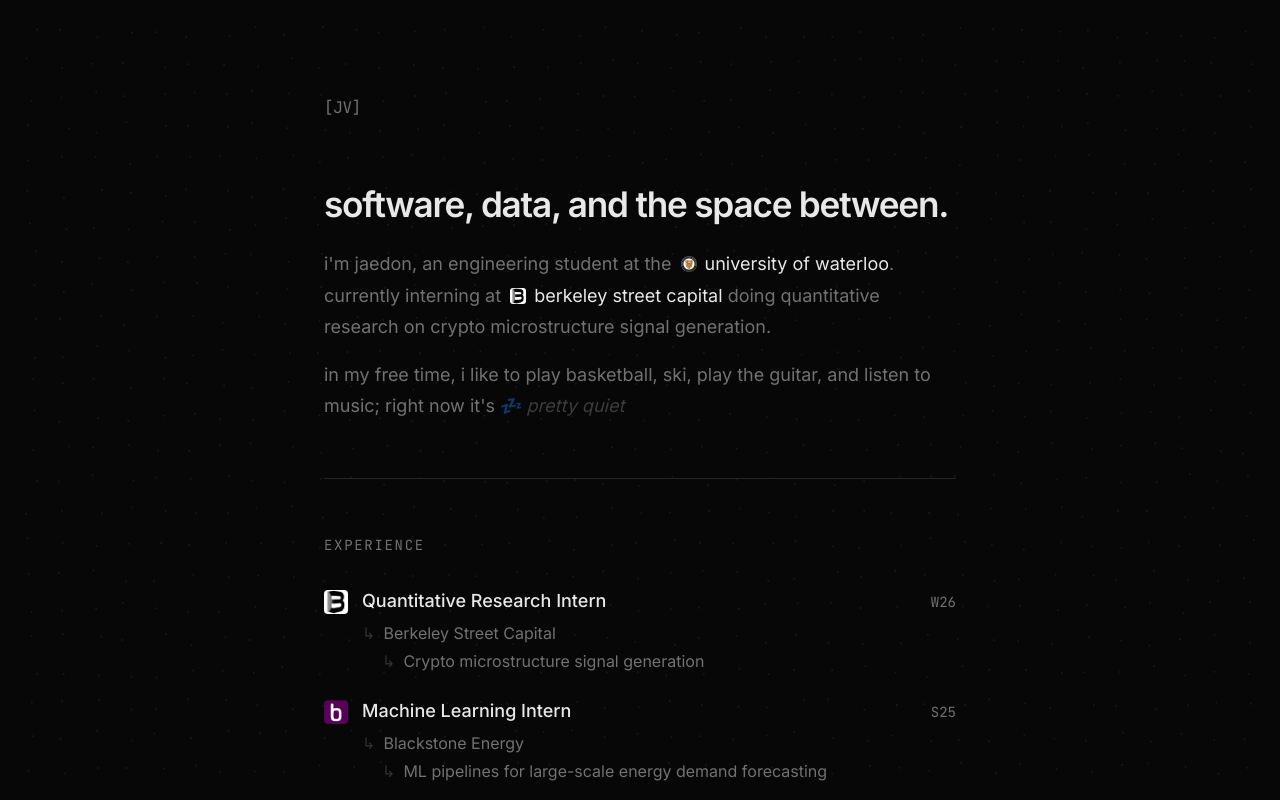
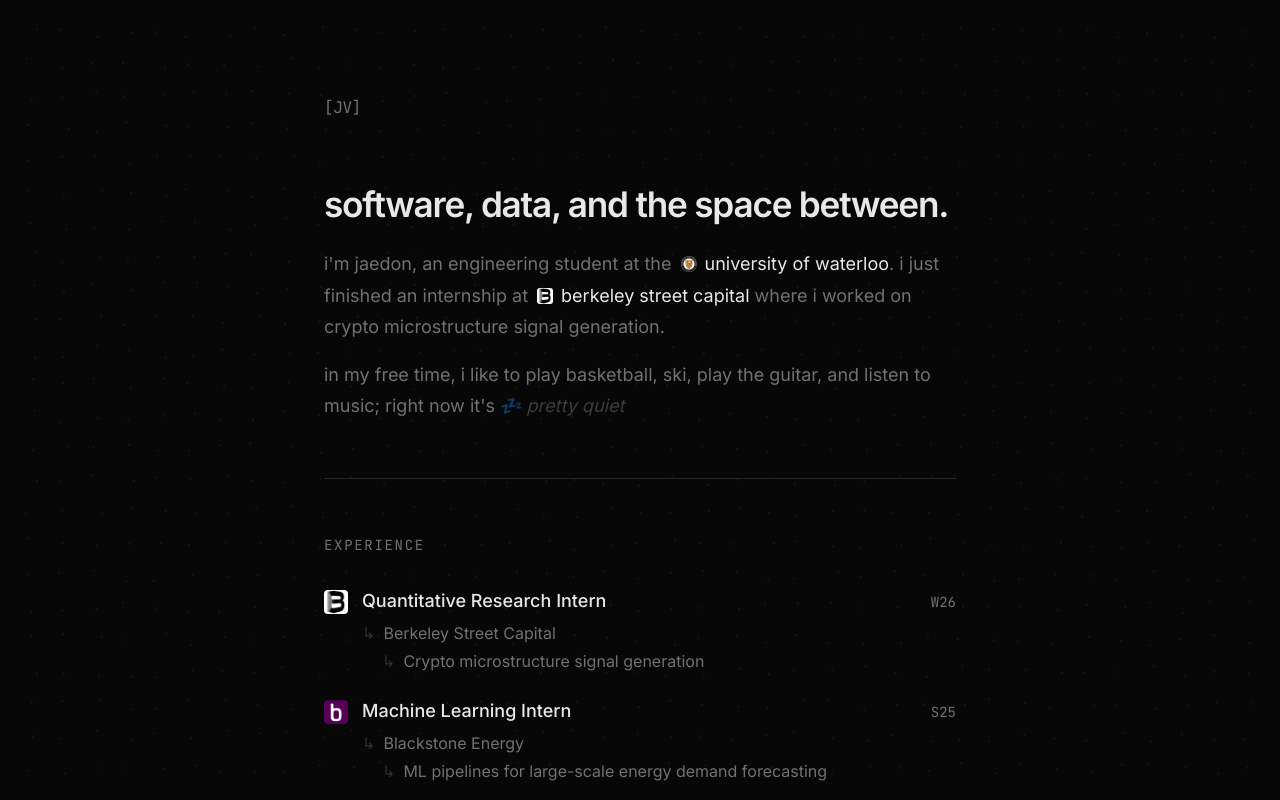
Before and after one commit to jaedonvisva/portfolio-page, a Next.js app: page / in a window 1280 px wide. Shown: the top 800 px of the page. Built offline with nearby package versions, Linux system fonts and the light colour scheme; no server answers.

Commit message:
updated about section to reflect completed internship at berkeley street capital

```diff
--- a/components/portfolio/about.tsx
+++ b/components/portfolio/about.tsx
@@ -104,7 +104,7 @@ export function About() {
           />
           university of waterloo
         </a>
-        {". currently interning at "}
+        {". i just finished an internship at "}
         <a
           href="https://berkeleystreet.ai/"
           target="_blank"
@@ -120,7 +120,7 @@ export function About() {
           />
           berkeley street capital
         </a>
-        {" doing quantitative research on crypto microstructure signal generation."}
+        {" where i worked on crypto microstructure signal generation."}
       </p>
       <p className="mt-4 text-base md:text-lg leading-[1.75] text-muted-foreground">
         {"in my free time, i like to play basketball, ski, play the guitar, and listen to music; right now it's "}
```
